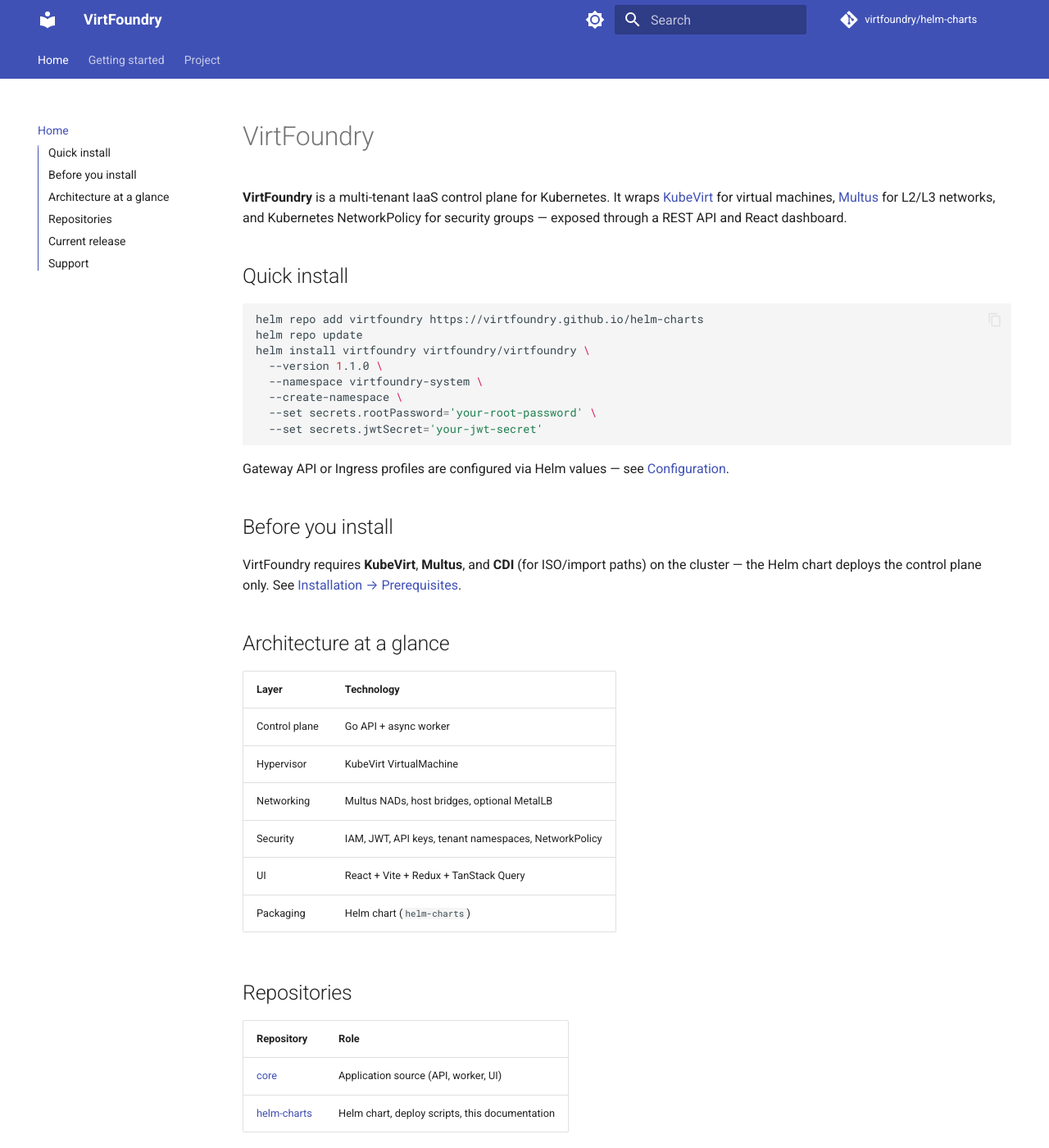
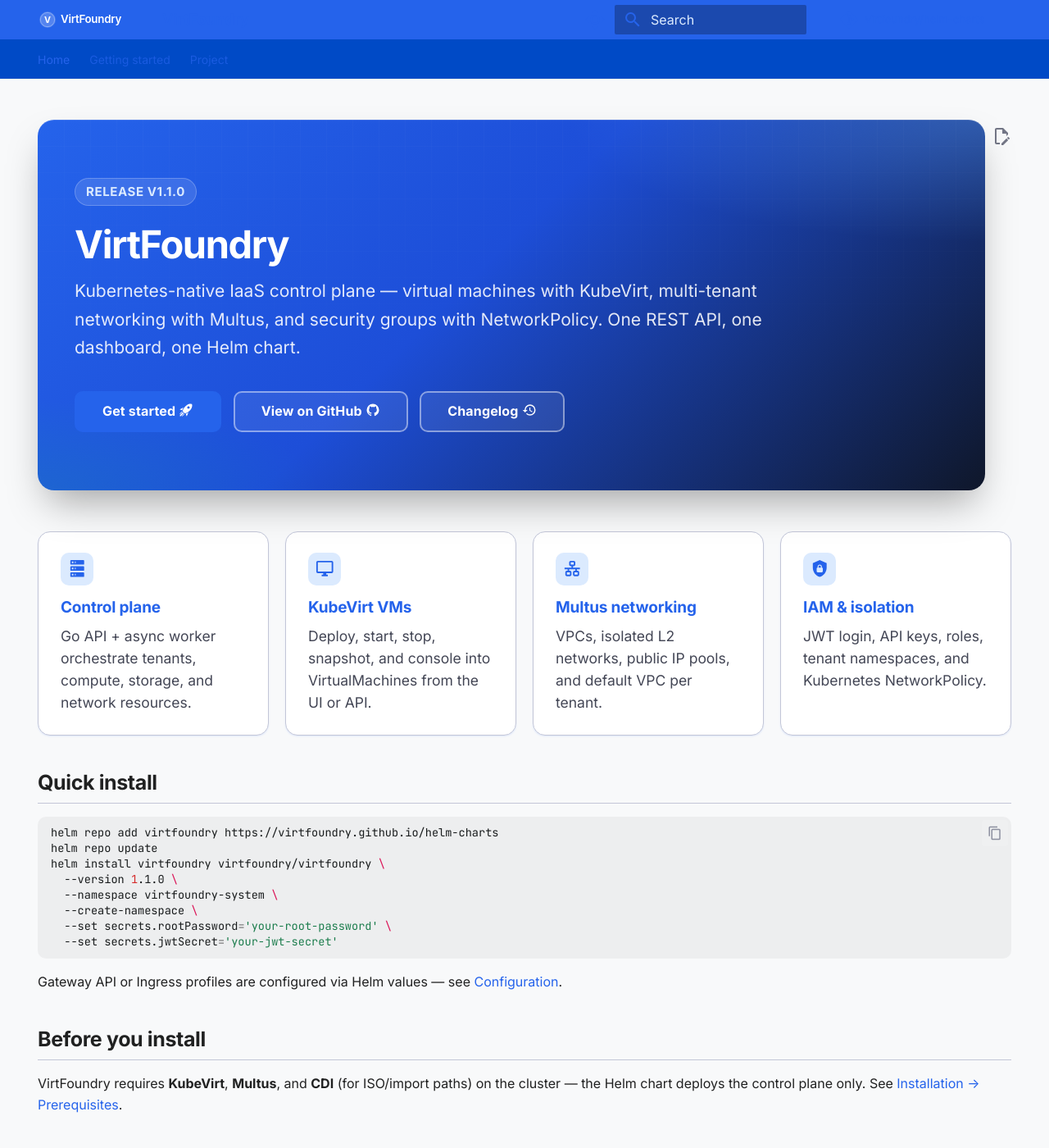
Before and after one commit to virtfoundry/helm-charts, an MkDocs documentation site: the page built from docs/index.md, in a window 1280 px wide and 1400 px high. Shown: the whole window at 82% size. Built offline with MkDocs 1.6.1 and Material for MkDocs 9.7.7, drawn with Linux system fonts in a browser that asks for light colours; comment, search, counter and statistics services are not loaded; some of the changed text lies outside the part shown.

Commit message:
feat(docs): brand MkDocs theme with VirtFoundry styling
Custom light/dark palettes, hero homepage, feature cards, Inter +
JetBrains Mono fonts, logo and favicon aligned with the UI.

```diff
--- a/docs/index.md
+++ b/docs/index.md
@@ -1,6 +1,67 @@
+---
+hide:
+  - navigation
+  - toc
+title: Home
+---
+
+<div class="vf-hero" markdown="1">
+
+<span class="vf-badge">Release v1.1.0</span>
+
 # VirtFoundry
 
-**VirtFoundry** is a multi-tenant IaaS control plane for Kubernetes. It wraps [KubeVirt](https://kubevirt.io/) for virtual machines, [Multus](https://github.com/k8snetworkplumbingwg/multus-cni) for L2/L3 networks, and Kubernetes NetworkPolicy for security groups — exposed through a REST API and React dashboard.
+<p class="vf-lead">
+Kubernetes-native IaaS control plane — virtual machines with KubeVirt,
+multi-tenant networking with Multus, and security groups with NetworkPolicy.
+One REST API, one dashboard, one Helm chart.
+</p>
+
+[Get started :material-rocket-launch:](guide/installation.md){ .md-button .md-button--primary }
+[View on GitHub :material-github:](https://github.com/virtfoundry/core){ .md-button }
+[Changelog :material-history:](project/changelog.md){ .md-button }
+
+</div>
+
+<div class="vf-grid" markdown="1">
+
+<div class="vf-card" markdown="1">
+
+<span class="vf-icon">:material-server:</span>
+
+### Control plane
+Go API + async worker orchestrate tenants, compute, storage, and network resources.
+
+</div>
+
+<div class="vf-card" markdown="1">
+
+<span class="vf-icon">:material-monitor:</span>
+
+### KubeVirt VMs
+Deploy, start, stop, snapshot, and console into VirtualMachines from the UI or API.
+
+</div>
+
+<div class="vf-card" markdown="1">
+
+<span class="vf-icon">:material-lan:</span>
+
+### Multus networking
+VPCs, isolated L2 networks, public IP pools, and default VPC per tenant.
+
+</div>
+
+<div class="vf-card" markdown="1">
+
+<span class="vf-icon">:material-shield-lock:</span>
+
+### IAM & isolation
+JWT login, API keys, roles, tenant namespaces, and Kubernetes NetworkPolicy.
+
+</div>
+
+</div>
 
 ## Quick install
 
@@ -21,7 +82,7 @@
 
 VirtFoundry requires **KubeVirt**, **Multus**, and **CDI** (for ISO/import paths) on the cluster — the Helm chart deploys the control plane only. See [Installation → Prerequisites](guide/installation.md#why-each-platform-component-is-needed).
 
-## Architecture at a glance
+## Architecture
 
 | Layer | Technology |
 |-------|------------|
@@ -39,17 +100,17 @@
 | [core](https://github.com/virtfoundry/core) | Application source (API, worker, UI) |
 | [helm-charts](https://github.com/virtfoundry/helm-charts) | Helm chart, deploy scripts, this documentation |
 
-## Current release
+<div class="vf-links" markdown="1">
 
-**v1.1.0** — Default VPC per tenant, self-service API keys, UI navigation and dashboard polish.
+[Installation guide](guide/installation.md)
+[Helm repository](guide/helm-repository.md)
+[Versioning policy](project/versioning.md)
+[Contributing](https://github.com/virtfoundry/helm-charts/blob/main/CONTRIBUTING.md)
+[GitHub Issues](https://github.com/virtfoundry/core/issues)
 
-See [Changelog](project/changelog.md) and [Versioning](project/versioning.md).
+</div>
 
 ## Support
 
-- [GitHub Issues](https://github.com/virtfoundry/core/issues)
-- [Contributing](https://github.com/virtfoundry/helm-charts/blob/main/CONTRIBUTING.md)
 - [Governance](project/governance.md)
 - [Sponsorship](project/sponsorship.md)
-
-Documentation: **https://virtfoundry.github.io/helm-charts/docs/**
--- /dev/null
+++ b/docs/stylesheets/extra.css
@@ -0,0 +1,313 @@
+/* VirtFoundry — Material for MkDocs brand theme */
+
+/* ── Light scheme ─────────────────────────────────────────────── */
+[data-md-color-scheme="virtfoundry-light"] {
+  color-scheme: light;
+
+  --md-primary-fg-color: #2563eb;
+  --md-primary-fg-color--light: #60a5fa;
+  --md-primary-fg-color--dark: #004ac6;
+  --md-primary-bg-color: #2563eb;
+  --md-primary-bg-color--light: #dbeafe;
+
+  --md-accent-fg-color: #007f36;
+  --md-accent-bg-color: #dcfce7;
+
+  --md-default-bg-color: #f8f9fa;
+  --md-default-bg-color--light: #ffffff;
+  --md-default-bg-color--lighter: #f3f4f5;
+  --md-default-bg-color--trans: rgba(248, 249, 250, 0.85);
+  --md-default-fg-color: #191c1d;
+  --md-default-fg-color--light: #434655;
+  --md-default-fg-color--lighter: #737686;
+  --md-default-fg-color--lightest: #8d90a0;
+
+  --md-code-bg-color: #edeeef;
+  --md-code-fg-color: #191c1d;
+
+  --md-typeset-a-color: #2563eb;
+
+  --vf-card-bg: #ffffff;
+  --vf-card-border: #c3c6d7;
+  --vf-hero-mid: #1d4ed8;
+  --vf-hero-end: #0f172a;
+  --vf-glow: rgba(37, 99, 235, 0.12);
+}
+
+/* ── Dark scheme ──────────────────────────────────────────────── */
+[data-md-color-scheme="virtfoundry-dark"] {
+  color-scheme: dark;
+
+  --md-hue: 225;
+
+  --md-primary-fg-color: #b4c5ff;
+  --md-primary-fg-color--light: #dbeafe;
+  --md-primary-fg-color--dark: #2563eb;
+  --md-primary-bg-color: #2563eb;
+
+  --md-accent-fg-color: #62df7d;
+  --md-accent-bg-color: rgba(16, 185, 129, 0.15);
+
+  --md-default-bg-color: #0b1326;
+  --md-default-bg-color--light: #131b2e;
+  --md-default-bg-color--lighter: #171f33;
+  --md-default-bg-color--trans: rgba(11, 19, 38, 0.9);
+  --md-default-fg-color: #dae2fd;
+  --md-default-fg-color--light: #c3c6d7;
+  --md-default-fg-color--lighter: #8d90a0;
+  --md-default-fg-color--lightest: #737686;
+
+  --md-code-bg-color: #171f33;
+  --md-code-fg-color: #e2e8f0;
+
+  --md-typeset-a-color: #93c5fd;
+
+  --vf-card-bg: #1e293b;
+  --vf-card-border: #334155;
+  --vf-hero-mid: #1e40af;
+  --vf-hero-end: #020617;
+  --vf-glow: rgba(37, 99, 235, 0.22);
+}
+
+/* ── Global polish ────────────────────────────────────────────── */
+.md-header {
+  box-shadow: 0 1px 0 rgba(0, 0, 0, 0.06);
+}
+
+[data-md-color-scheme="virtfoundry-dark"] .md-header {
+  box-shadow: 0 1px 0 rgba(255, 255, 255, 0.06);
+}
+
+.md-header__title .md-header__button.md-logo img,
+.md-nav__button.md-logo img {
+  height: 1.6rem;
+}
+
+.md-tabs {
+  background: var(--md-primary-fg-color--dark);
+}
+
+[data-md-color-scheme="virtfoundry-dark"] .md-tabs {
+  background: var(--md-default-bg-color--light);
+}
+
+.md-typeset h1 {
+  font-weight: 700;
+  letter-spacing: -0.02em;
+}
+
+.md-typeset h2 {
+  font-weight: 600;
+  letter-spacing: -0.015em;
+  border-bottom: 1px solid var(--vf-card-border);
+  padding-bottom: 0.35rem;
+}
+
+.md-typeset code {
+  font-size: 0.85em;
+  border-radius: 0.25rem;
+  padding: 0.05em 0.35em;
+}
+
+.md-typeset pre > code {
+  border-radius: 0.5rem;
+}
+
+.md-typeset .md-button {
+  border-radius: 0.5rem;
+  font-weight: 600;
+  letter-spacing: 0.01em;
+}
+
+.md-typeset .md-button--primary {
+  background-color: var(--md-primary-fg-color);
+  border-color: var(--md-primary-fg-color);
+  color: #fff;
+}
+
+[data-md-color-scheme="virtfoundry-dark"] .md-typeset .md-button--primary {
+  color: #0b1326;
+}
+
+.md-typeset table:not([class]) {
+  border-radius: 0.5rem;
+  overflow: hidden;
+  font-size: 0.9rem;
+}
+
+.md-typeset table:not([class]) th {
+  background: var(--md-default-bg-color--lighter);
+  font-weight: 600;
+}
+
+.md-footer {
+  background: var(--md-default-bg-color--light);
+}
+
+.md-footer-meta {
+  background: var(--md-default-bg-color--lighter);
+}
+
+/* ── Homepage hero ────────────────────────────────────────────── */
+.vf-hero {
+  position: relative;
+  overflow: hidden;
+  margin: 0 0 2.5rem;
+  padding: 2.75rem 2.25rem 2.5rem;
+  border-radius: 1rem;
+  color: #ffffff;
+  background:
+    radial-gradient(ellipse 80% 60% at 100% 0%, rgba(96, 165, 250, 0.35), transparent 55%),
+    radial-gradient(ellipse 60% 50% at 0% 100%, rgba(16, 185, 129, 0.15), transparent 50%),
+    linear-gradient(135deg, #2563eb 0%, var(--vf-hero-mid) 45%, var(--vf-hero-end) 100%);
+  box-shadow:
+    0 1px 0 rgba(255, 255, 255, 0.12) inset,
+    0 24px 48px -12px rgba(0, 0, 0, 0.35);
+}
+
+.vf-hero::before {
+  content: "";
+  position: absolute;
+  inset: 0;
+  background-image:
+    linear-gradient(rgba(255, 255, 255, 0.04) 1px, transparent 1px),
+    linear-gradient(90deg, rgba(255, 255, 255, 0.04) 1px, transparent 1px);
+  background-size: 32px 32px;
+  mask-image: linear-gradient(to bottom, rgba(0, 0, 0, 0.5), transparent 80%);
+  pointer-events: none;
+}
+
+.vf-hero > * {
+  position: relative;
+}
+
+.vf-hero h1 {
+  margin: 0.75rem 0 0.5rem;
+  font-size: 2.35rem;
+  font-weight: 700;
+  letter-spacing: -0.03em;
+  color: #ffffff;
+  border: none;
+  padding: 0;
+}
+
+.vf-hero .vf-lead {
+  margin: 0 0 1.5rem;
+  max-width: 42rem;
+  font-size: 1.05rem;
+  line-height: 1.65;
+  color: rgba(255, 255, 255, 0.88);
+}
+
+.vf-hero .md-button {
+  margin: 0.25rem 0.5rem 0.25rem 0;
+}
+
+.vf-hero .md-button:not(.md-button--primary) {
+  color: #ffffff;
+  border-color: rgba(255, 255, 255, 0.45);
+  background: rgba(255, 255, 255, 0.08);
+}
+
+.vf-hero .md-button:not(.md-button--primary):hover {
+  background: rgba(255, 255, 255, 0.16);
+}
+
+.vf-badge {
+  display: inline-block;
+  padding: 0.2rem 0.65rem;
+  border-radius: 999px;
+  font-size: 0.75rem;
+  font-weight: 600;
+  letter-spacing: 0.04em;
+  text-transform: uppercase;
+  color: #dbeafe;
+  background: rgba(255, 255, 255, 0.12);
+  border: 1px solid rgba(255, 255, 255, 0.22);
+}
+
+/* ── Feature grid ─────────────────────────────────────────────── */
+.vf-grid {
+  display: grid;
+  grid-template-columns: repeat(auto-fit, minmax(220px, 1fr));
+  gap: 1rem;
+  margin: 1.5rem 0 2rem;
+}
+
+.vf-card {
+  padding: 1.25rem 1.35rem;
+  border-radius: 0.75rem;
+  background: var(--vf-card-bg);
+  border: 1px solid var(--vf-card-border);
+  box-shadow: 0 1px 2px var(--vf-glow);
+  transition: border-color 0.2s ease, box-shadow 0.2s ease;
+}
+
+.vf-card:hover {
+  border-color: var(--md-primary-fg-color);
+  box-shadow: 0 8px 24px -8px var(--vf-glow);
+}
+
+.vf-card h3 {
+  margin: 0 0 0.35rem;
+  font-size: 0.95rem;
+  font-weight: 600;
+  color: var(--md-primary-fg-color);
+}
+
+.vf-card p {
+  margin: 0;
+  font-size: 0.875rem;
+  line-height: 1.55;
+  color: var(--md-default-fg-color--light);
+}
+
+.vf-icon {
+  display: inline-flex;
+  align-items: center;
+  justify-content: center;
+  width: 2rem;
+  height: 2rem;
+  margin-bottom: 0.65rem;
+  border-radius: 0.5rem;
+  font-size: 1rem;
+  background: var(--md-primary-bg-color--light, rgba(37, 99, 235, 0.12));
+  color: var(--md-primary-fg-color);
+}
+
+[data-md-color-scheme="virtfoundry-dark"] .vf-icon {
+  background: rgba(37, 99, 235, 0.2);
+}
+
+/* ── Quick links row ──────────────────────────────────────────── */
+.vf-links {
+  display: flex;
+  flex-wrap: wrap;
+  gap: 0.75rem;
+  margin: 1.5rem 0;
+}
+
+.vf-links a {
+  display: inline-flex;
+  align-items: center;
+  gap: 0.35rem;
+  padding: 0.45rem 0.85rem;
+  border-radius: 0.5rem;
+  font-size: 0.875rem;
+  font-weight: 500;
+  text-decoration: none;
+  color: var(--md-typeset-a-color);
+  background: var(--md-default-bg-color--lighter);
+  border: 1px solid var(--vf-card-border);
+  transition: background 0.15s ease, border-color 0.15s ease;
+}
+
+.vf-links a:hover {
+  background: var(--md-default-bg-color--light);
+  border-color: var(--md-primary-fg-color);
+}
+
+/* ── Homepage: hide auto-generated title when hero is present ─── */
+.md-content__inner > article:has(.vf-hero) > h1:first-child {
+  display: none;
+}
--- a/mkdocs.yml
+++ b/mkdocs.yml
@@ -8,30 +8,44 @@
 theme:
   name: material
   language: en
+  logo: assets/logo.svg
+  favicon: assets/favicon.svg
+  font:
+    text: Inter
+    code: JetBrains Mono
   palette:
-    - scheme: default
-      primary: indigo
-      accent: indigo
+    - scheme: virtfoundry-light
+      primary: custom
+      accent: custom
       toggle:
         icon: material/brightness-7
-        name: Dark mode
-    - scheme: slate
-      primary: indigo
-      accent: indigo
+        name: Switch to dark mode
+    - scheme: virtfoundry-dark
+      primary: custom
+      accent: custom
       toggle:
         icon: material/brightness-4
-        name: Light mode
+        name: Switch to light mode
   features:
     - navigation.tabs
+    - navigation.tabs.sticky
     - navigation.sections
     - navigation.expand
     - navigation.top
+    - navigation.footer
+    - navigation.indexes
     - search.suggest
+    - search.highlight
     - content.code.copy
-    - toc.integrate
+    - content.code.annotate
+    - content.action.edit
+    - toc.follow
 
 plugins:
   - search
+
+extra_css:
+  - stylesheets/extra.css
 
 exclude_docs: |
   CONFIGURATION.md
@@ -39,10 +53,15 @@
 
 markdown_extensions:
   - admonition
+  - attr_list
+  - md_in_html
   - pymdownx.details
   - pymdownx.superfences
   - pymdownx.tabbed:
       alternate_style: true
+  - pymdownx.emoji:
+      emoji_index: !!python/name:material.extensions.emoji.twemoji
+      emoji_generator: !!python/name:material.extensions.emoji.to_svg
   - tables
   - toc:
       permalink: true
@@ -60,6 +79,8 @@
       - Sponsorship: project/sponsorship.md
 
 extra:
+  generator: false
+  copyright: Copyright &copy; 2026 VirtFoundry
   social:
     - icon: fontawesome/brands/github
       link: https://github.com/virtfoundry
```
Also changed, not shown: docs/assets/favicon.svg (added), docs/assets/logo.svg (added).
